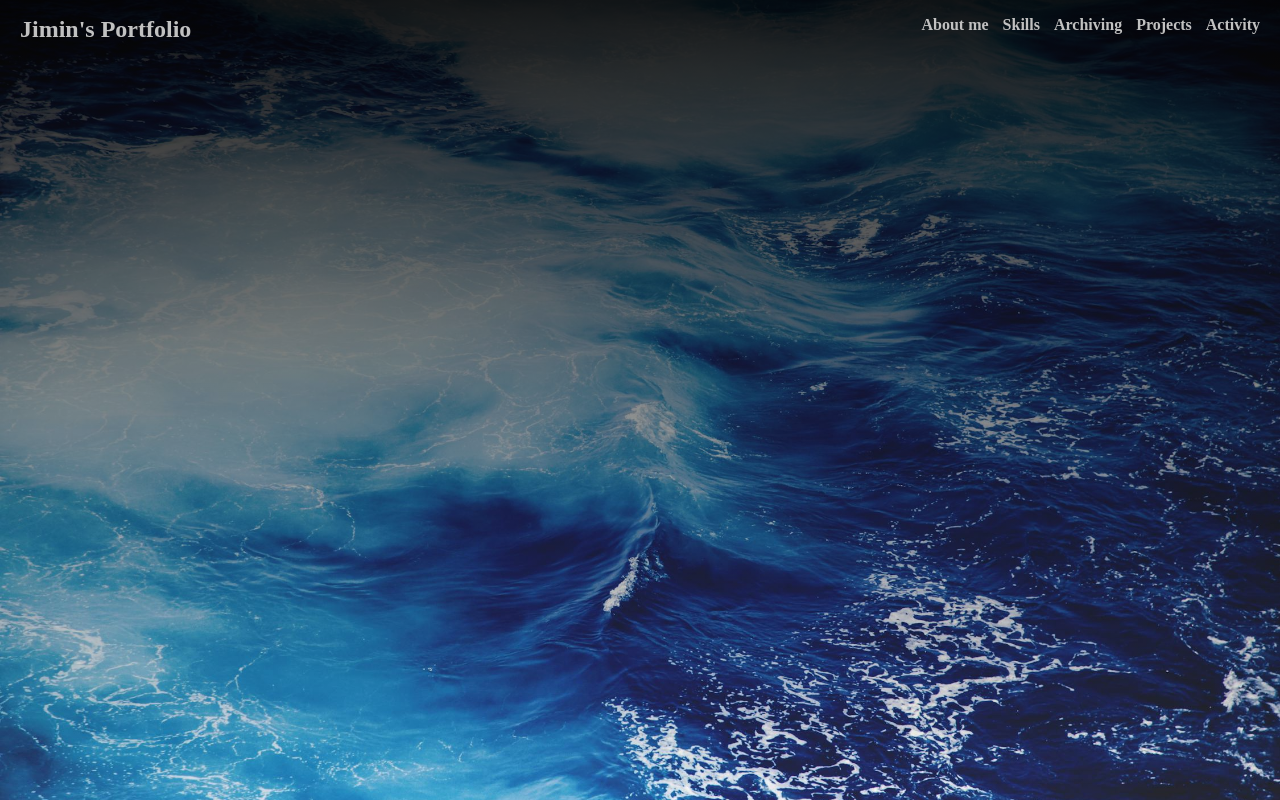
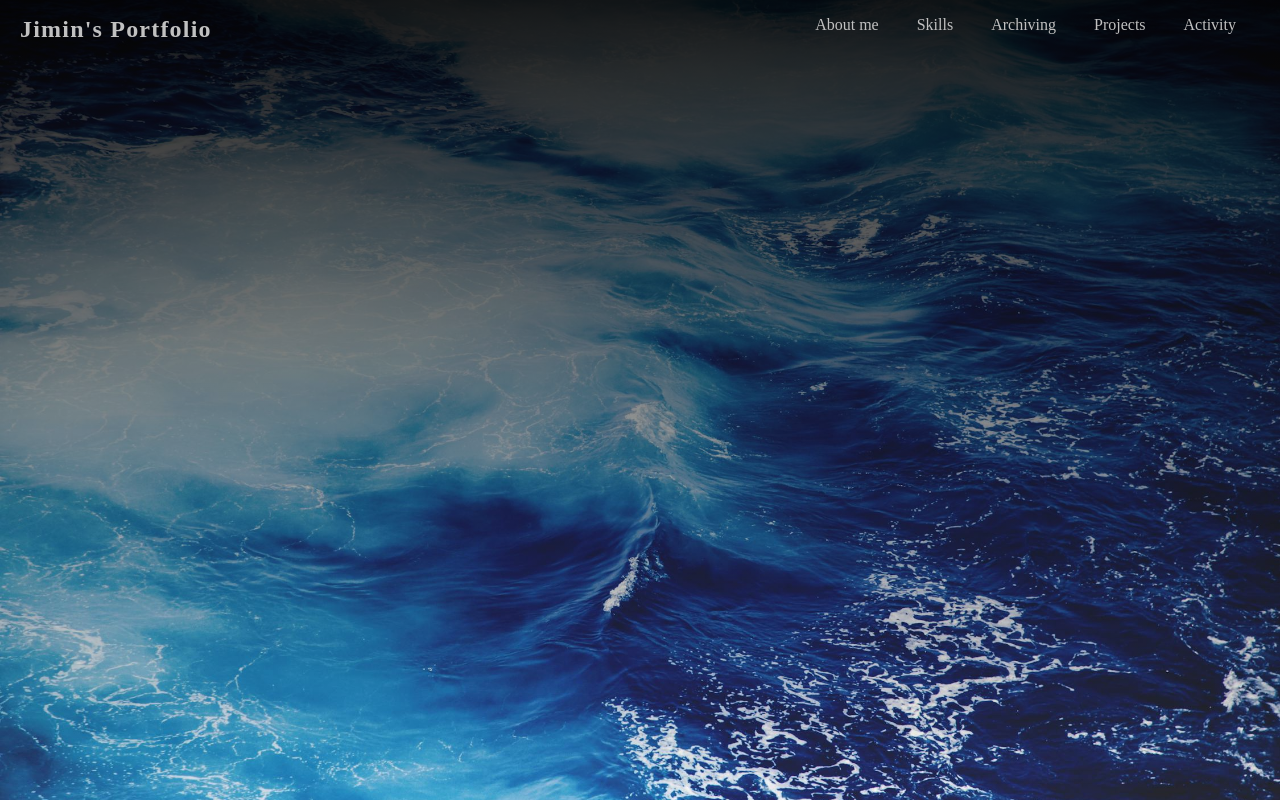
Before and after one commit to wlals4264/bluemin-portfolio, a Next.js app: page /home in a window 1280 px wide. Built offline with nearby package versions, Linux system fonts and the light colour scheme.

Commit message:
design: text 스타일 수정

```diff
--- a/src/styles/Header.scss
+++ b/src/styles/Header.scss
@@ -5,20 +5,12 @@
   padding: 16px 20px;
   z-index: 2;
   color: #c1c1c1;
-
-  span {
-    &:hover {
-      color: white;
-      transform: translateY(2px);
-      transition: color 0.3s ease;
-      transition: transform 0.3s ease;
-    }
-  }
 }
 
 .logo {
-  font-weight: bold;
   font-size: 1.5rem;
+  font-weight: 600;
+  letter-spacing: 0.05em;
 
   &:hover {
     color: white;
--- a/src/styles/LandingPage.scss
+++ b/src/styles/LandingPage.scss
@@ -51,7 +51,8 @@
   left: -1800px;
   border-radius: 45%;
   background: transparent;
-  border: 440px solid rgb(55, 138, 254);
+  // border: 440px solid rgb(55, 138, 254);
+  border: 440px solid rgba(55, 138, 254, 0.8);
   z-index: 50;
 }
 
@@ -63,7 +64,8 @@
   left: -1780px;
   border-radius: 45%;
   background: transparent;
-  border: 300px solid rgb(25, 36, 248);
+  // border: 300px solid rgb(25, 36, 248);
+  border: 300px solid rgba(25, 36, 248, 0.8);
   z-index: 40;
 }
 
@@ -75,7 +77,8 @@
   left: -1800px;
   border-radius: 45%;
   background: transparent;
-  border: 300px solid rgb(2, 13, 214);
+  // border: 300px solid rgb(2, 13, 214);
+  border: 300px solid rgba(2, 13, 214, 0.8);
   z-index: 30;
 }
 
--- a/src/styles/Nav.scss
+++ b/src/styles/Nav.scss
@@ -2,8 +2,17 @@ nav {
   display: flex;
   gap: 14px;
 
-  span {
+  > span {
+    font-size: 1rem;
+    font-weight: 500;
+    margin-right: 1.5rem;
     cursor: pointer;
-    font-weight: bold;
+
+    &:hover {
+      color: white;
+      transform: translateY(2px);
+      transition: color 0.3s ease;
+      transition: transform 0.3s ease;
+    }
   }
 }
```
